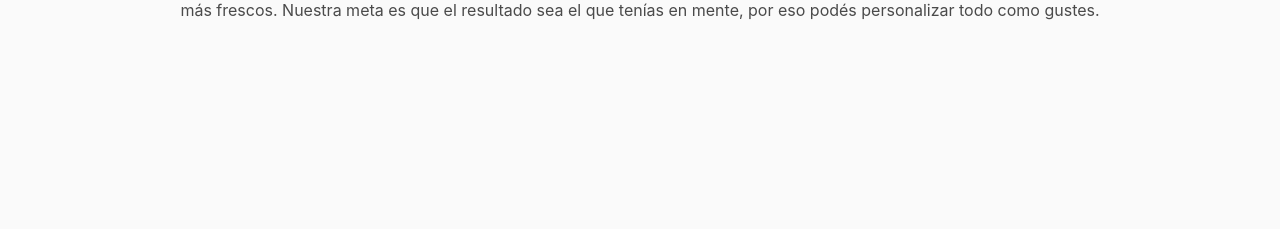
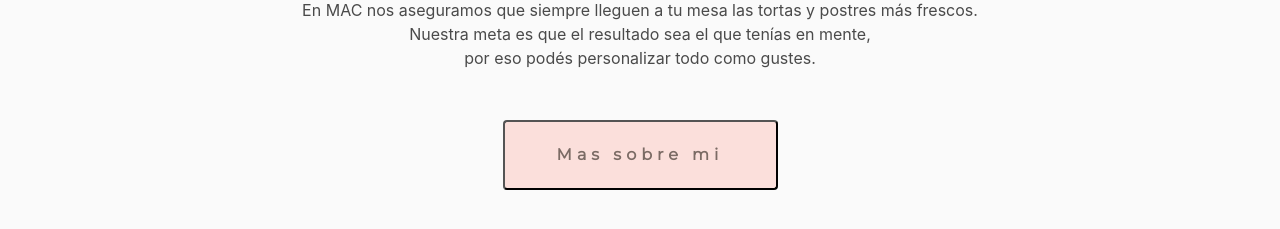
Before and after one commit to Raagh/mac-bakery, an Angular app: page /home in a window 1280 px wide. Shown: the part 1329-1558 px from the top of the page. Built offline with nearby package versions, Linux system fonts and the light colour scheme.

Commit message:
fixed responsive on mobile, completed hero

```diff
--- a/package.json
+++ b/package.json
@@ -4,7 +4,7 @@
   "author": "Patricio Ferraggi @raagh",
   "scripts": {
     "ng": "ng",
-    "start": "ng serve",
+    "start": "ng serve --disable-host-check",
     "build": "ng build",
     "test": "ng test",
     "lint": "ng lint",
--- a/src/app/views/home/home-hero/home-hero.component.html
+++ b/src/app/views/home/home-hero/home-hero.component.html
@@ -7,9 +7,13 @@
       <span>ORGÁNICO</span>?
     </div>
     <p class="has-text-centered">
-      Para lograr los mejores sabores, se necesitan las mejores materias primas. En MAC nos aseguramos que siempre lleguen a tu
-      mesa las tortas y postres más frescos. Nuestra meta es que el resultado sea el que tenías en mente, por eso podés personalizar
-      todo como gustes.
+      Para lograr los mejores sabores, se necesitan las mejores materias primas.
+      <br> En MAC nos aseguramos que siempre lleguen a tu mesa las tortas y postres más frescos.
+      <br> Nuestra meta es que el resultado sea el que tenías en mente,
+      <br> por eso podés personalizar todo como gustes.
     </p>
+    <div class="has-text-centered">
+      <button class="button-bakery" type="button">Mas sobre mi</button>
+    </div>
   </article>
 </section>
--- a/src/app/views/home/home-hero/home-hero.component.scss
+++ b/src/app/views/home/home-hero/home-hero.component.scss
@@ -19,3 +19,19 @@
 span {
   font-weight: bold;
 }
+
+.button-bakery {
+  width: 275px;
+  height: 70px;
+  border-radius: 4px;
+  background-color: #fbdfdb;
+  margin-top: 50px;
+  font-family: Montserrat;
+  font-size: 16px;
+  font-weight: bold;
+  font-style: normal;
+  font-stretch: normal;
+  line-height: 1.5;
+  letter-spacing: 5px;
+  color: #7b6b65;
+}
--- a/src/app/views/home/home-intro/home-intro.component.html
+++ b/src/app/views/home/home-intro/home-intro.component.html
@@ -1,4 +1,4 @@
-<section class="is-full-height">
+<section id="home-intro" class="is-full-height">
   <article id="title" class="container is-pulled-left is-small padding-margin">
     <div class="has-text-left">
       <h1 class="title home-title has-text-weight-bold is-uppercase has-text-centered">rogel,</h1>
@@ -6,7 +6,7 @@
         <br> merengue</p>
     </div>
   </article>
-  <img src="./assets/torta-home.png" class="torta-home is-full-height is-pulled-right" alt="missing-torta">
+  <img id="torta" src="./assets/torta-home.png" class="torta-home is-full-height is-pulled-right" alt="missing-torta">
   <article id="subtitle" class="container is-pulled-left is-small padding-margin">
     <div class="has-text-left">
       <p class="subtitle home-subtitle is-montserrat has-text-centered">
--- a/src/app/views/home/home-intro/home-intro.component.scss
+++ b/src/app/views/home/home-intro/home-intro.component.scss
@@ -50,9 +50,9 @@
 }
 
 @media screen and (max-width: 800px) {
-  img {
+  #torta {
     float: none !important;
-    height: 20% !important;
+    height: 80% !important;
     width: 100% !important;
   }
   #title,
@@ -63,4 +63,7 @@
     padding: 0;
     margin: 0;
   }
+  #home-intro {
+    display: inline;
+  }
 }
```
